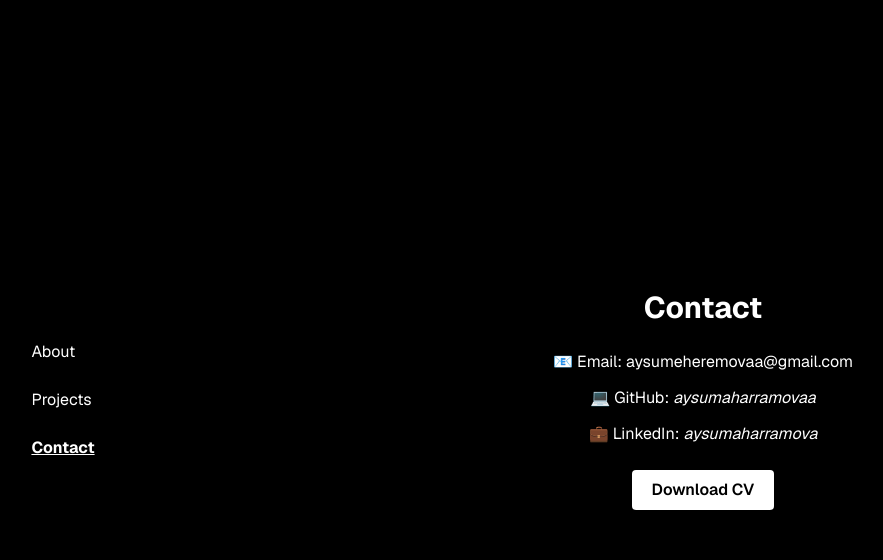
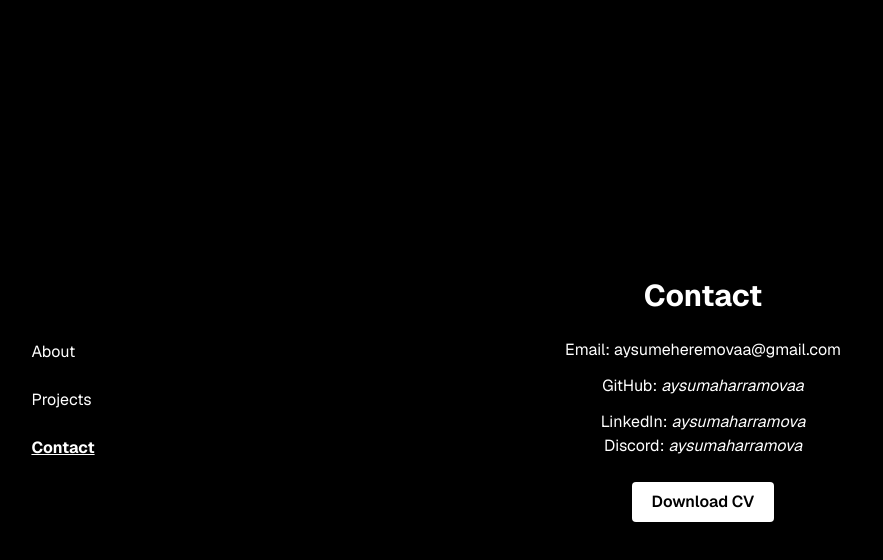
Before and after one commit to aysumaharramovaa/-portfolyo, a Next.js app: page / in a window 1280 px wide. Both pictures are taken after a click on the button "Contact". Shown: the top 560 px of the page, without its empty margins (17-900 px from the left). Built offline with nearby package versions, Linux system fonts and the light colour scheme.

Commit message:
Refactor contact section in page.tsx
Updated contact information formatting and added Discord link.

```diff
--- a/src/app/page.tsx
+++ b/src/app/page.tsx
@@ -514,10 +514,10 @@ function Contact() {
     <div className="text-center">
       <h2 className="text-3xl font-bold mb-6">Contact</h2>
 
-      <p className="mb-3">📧 Email: aysumeheremovaa@gmail.com</p>
+      <p className="mb-3">Email: aysumeheremovaa@gmail.com</p>
 
       <p className=" mb-3">
-        💻 GitHub:{" "}
+        GitHub:{" "}
         <a
           href="https://github.com/aysumaharramovaa"
           target="_blank"
@@ -529,9 +529,22 @@ function Contact() {
       </p>
 
       <p>
-        💼 LinkedIn:{" "}
+        LinkedIn:{" "}
         <a
           href="https://www.linkedin.com/in/aysumaharramova/"
+          target="_blank"
+          rel="noopener noreferrer"
+          className="italic no-underline hover:underline hover:text-blue-500 transition-colors"
+        >
+          aysumaharramova
+        </a>
+      </p>
+
+
+      <p>
+        Discord:{" "}
+        <a
+          href="https://discord.com/users/aysumaharramova"
           target="_blank"
           rel="noopener noreferrer"
           className="italic no-underline hover:underline hover:text-blue-500 transition-colors"
```
